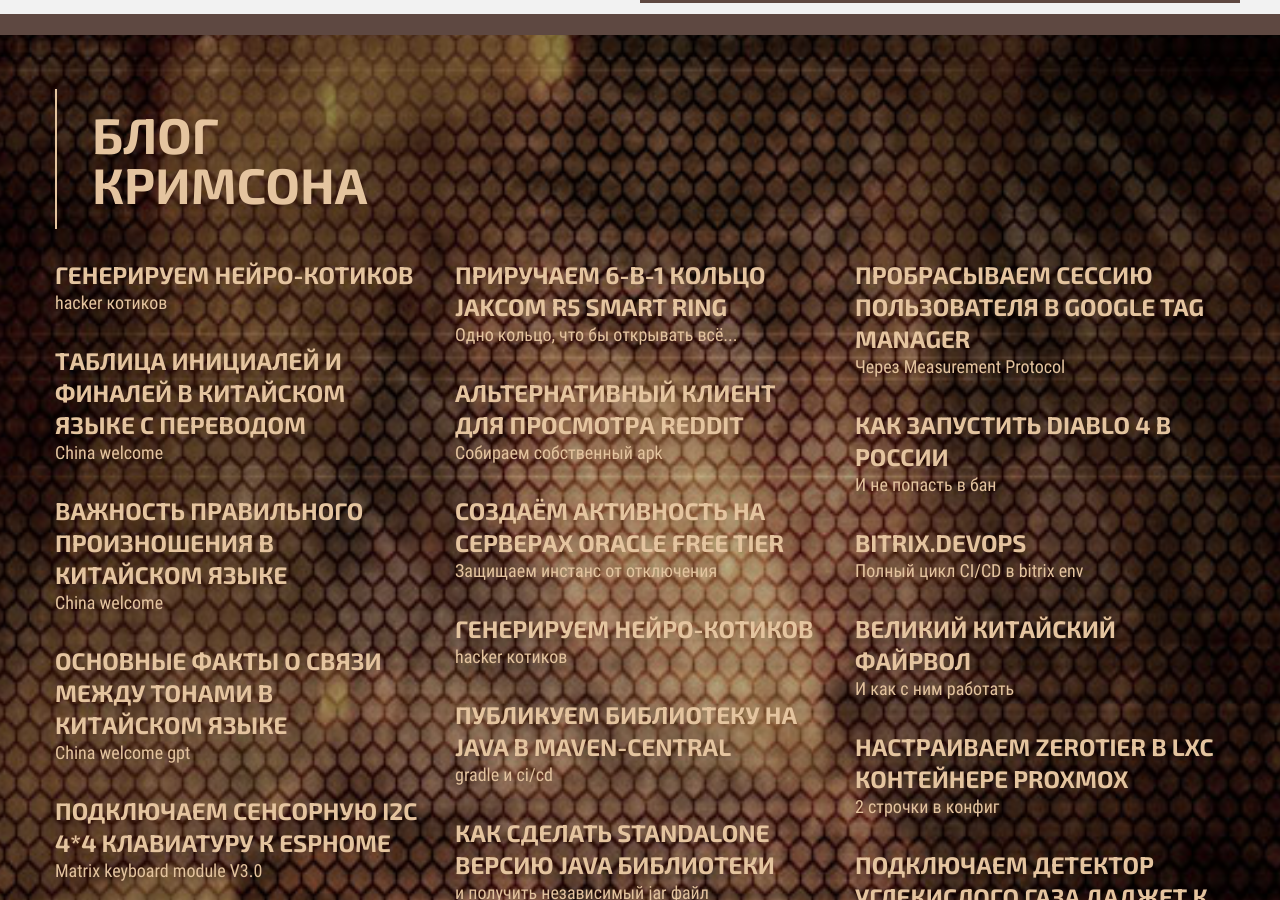
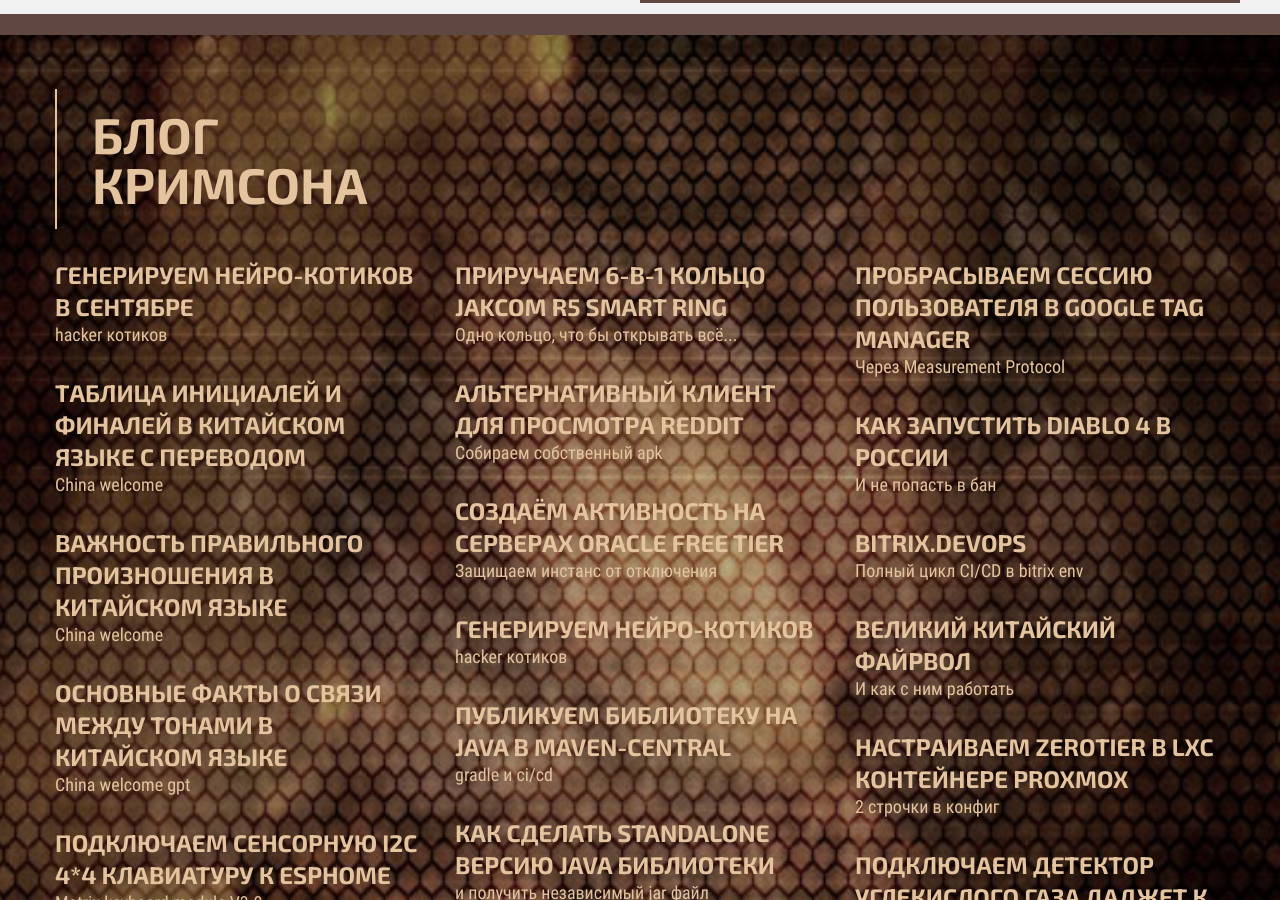
Before and after one commit to william-aqn/blog, a Jekyll site: the page built from index.html, in a window 1280 px wide and 900 px high, scrolled down 1502 px. Built offline with Jekyll 4.4.1, drawn with Linux system fonts in a browser that asks for light colours.

Commit message:
Генерируем нейро-котиков в сентябре

```diff
--- a/_posts/2023-07-19-dalle2-cat-hacker.md
+++ b/_posts/2023-07-19-dalle2-cat-hacker.md
@@ -19,4 +19,4 @@ cat hacker, computer
 ![hacker-cat-5](/assets/blog/dalle2-hacker-cat/hacker_cat5.jpg)
 ![hacker-cat-6](/assets/blog/dalle2-hacker-cat/hacker_cat6.jpg)
 
-Следующие генерации - [Генерируем нейро-котиков (Часть 2)](/2024/09/10/dalle2-cat-hacker.html)
+Следующие генерации - [Генерируем нейро-котиков в сентябре](/2024/09/10/dalle2-cat-hacker-september.html)
--- a/_posts/2024-09-10-dalle2-cat-hacker.md
+++ b/_posts/2024-09-10-dalle2-cat-hacker-september.md
@@ -1,6 +1,6 @@
 ---
 layout: post
-title: "Генерируем нейро-котиков"
+title: "Генерируем нейро-котиков в сентябре"
 description: "hacker котиков"
 tags: dalle2 hacker cats
 ---
```
Also changed, not shown: other parts of _posts/2024-09-10-dalle2-cat-hacker-september.md (+1 -1 lines).
